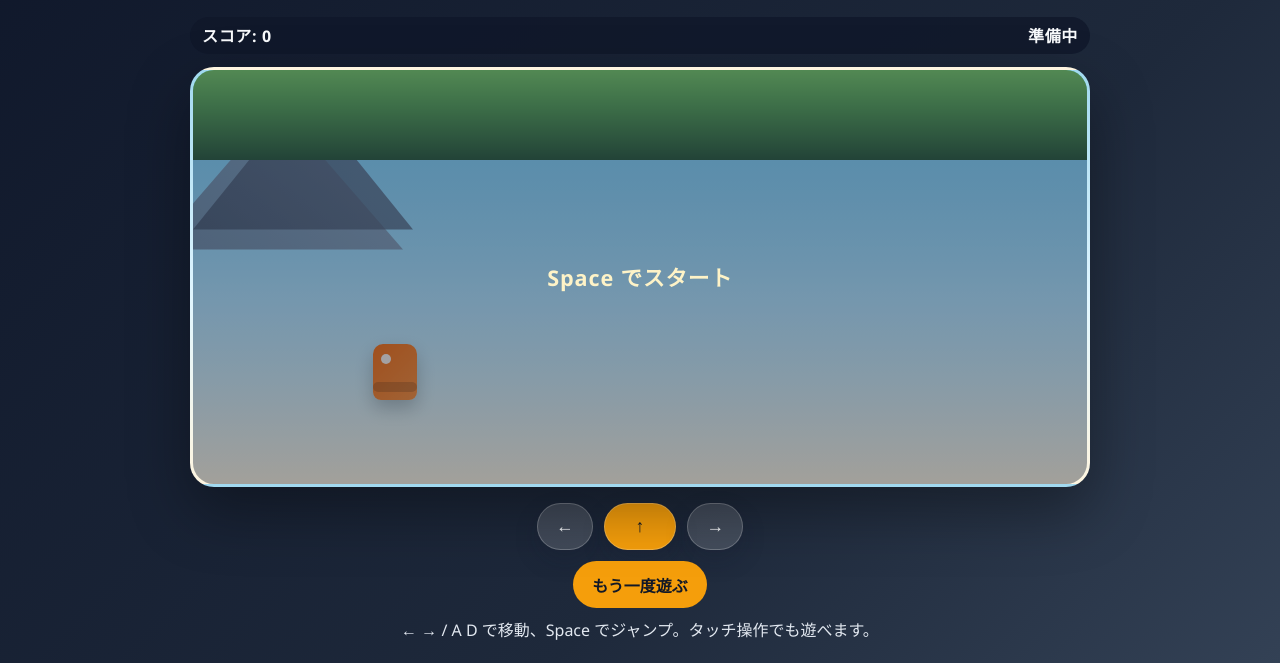
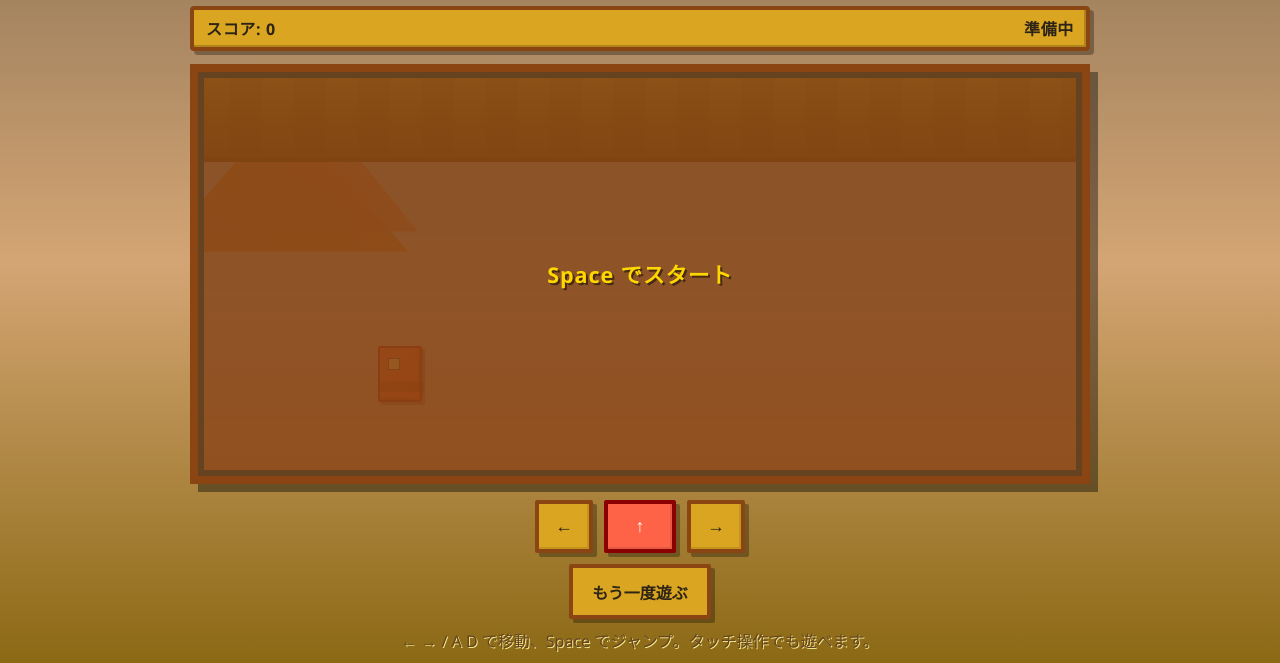
Before and after one commit to ishitaku214/my-first-app, a plain HTML site: page index.html in a window 1280 px wide. Shown: the part 137-800 px from the top of the page. Drawn offline with Linux system fonts and the light colour scheme.

Commit message:
レトロなゲームスタイルに変更
- 背景色を土色・茶色にして懐かしい雰囲気
- ボタンのボーダーを太めにして立体感
- ピクセルアート的な角ばったデザイン
- マリオなどの昔のゲーム風のカラーパレット
- テキストシャドウで昔のゲーム感
- グリッドパターンで復古的な見た目

```diff
--- a/style.css
+++ b/style.css
@@ -12,8 +12,8 @@ body {
   min-height: 100vh;
   display: grid;
   place-items: center;
-  background: linear-gradient(135deg, #0f172a, #1e293b 65%, #334155);
-  color: #f8fafc;
+  background: linear-gradient(180deg, #8b7355 0%, #d4a574 50%, #8b6914 100%);
+  color: #2d2416;
 }
 
 .app {
@@ -24,11 +24,16 @@ body {
 h1 {
   margin-bottom: 0.25rem;
   font-size: clamp(1.5rem, 2.4vw, 2.2rem);
+  color: #8b4513;
+  text-shadow: 2px 2px 0px #daa520, 4px 4px 0px rgba(0, 0, 0, 0.3);
+  font-weight: 900;
+  letter-spacing: 0.05em;
 }
 
 .subtitle {
   margin-top: 0;
-  color: #cbd5e1;
+  color: #654321;
+  text-shadow: 1px 1px 0px #f0e68c;
 }
 
 .hud {
@@ -37,21 +42,24 @@ h1 {
   align-items: center;
   margin: 0 0 0.8rem;
   padding: 0.4rem 0.75rem;
-  border-radius: 999px;
-  background: rgba(15, 23, 42, 0.8);
+  border-radius: 4px;
+  background: #daa520;
+  border: 4px solid #8b4513;
   font-weight: 600;
   letter-spacing: 0.04em;
+  color: #2d2416;
+  box-shadow: 4px 4px 0px rgba(0, 0, 0, 0.3), inset -2px -2px 0px rgba(0, 0, 0, 0.2);
 }
 
 .game {
   position: relative;
   width: 100%;
   height: 420px;
-  border-radius: 24px;
+  border-radius: 0px;
   overflow: hidden;
-  border: 3px solid rgba(255, 255, 255, 0.22);
-  box-shadow: 0 24px 60px rgba(0, 0, 0, 0.35);
-  background: linear-gradient(to bottom, #87ceeb 0%, #d8f3ff 55%, #fdf2d7 100%);
+  border: 8px solid #8b4513;
+  box-shadow: 8px 8px 0px rgba(0, 0, 0, 0.4), inset -3px -3px 0px rgba(0, 0, 0, 0.2);
+  background: linear-gradient(to bottom, #87ceeb 0%, #b0e0e6 55%, #d2b48c 100%);
 }
 
 .sky,
@@ -62,13 +70,15 @@ h1 {
 }
 
 .sky {
-  background: linear-gradient(to bottom, #7dd3fc, rgba(255, 255, 255, 0.2));
+  background: linear-gradient(to bottom, #87ceeb, #e0ffff);
+  background-image:
+    repeating-linear-gradient(0deg, transparent, transparent 20px, rgba(255,255,255,.05) 20px, rgba(255,255,255,.05) 40px);
 }
 
 .mountain {
   background-repeat: no-repeat;
   background-size: contain;
-  opacity: 0.75;
+  opacity: 0.8;
   bottom: 90px;
 }
 
@@ -76,22 +86,28 @@ h1 {
   left: -40px;
   width: 250px;
   height: 180px;
-  background-image: linear-gradient(to top right, #64748b, #94a3b8);
+  background-image: linear-gradient(to top right, #8b6914, #cd853f);
   clip-path: polygon(0% 100%, 50% 20%, 100% 100%);
+  filter: drop-shadow(3px 3px 0px rgba(0, 0, 0, 0.3));
 }
 
 .mountain-b {
   right: 30px;
   width: 220px;
   height: 160px;
-  background-image: linear-gradient(to top right, #475569, #64748b);
+  background-image: linear-gradient(to top right, #a0826d, #cd853f);
   clip-path: polygon(0% 100%, 50% 15%, 100% 100%);
+  filter: drop-shadow(3px 3px 0px rgba(0, 0, 0, 0.3));
 }
 
 .ground {
   bottom: 0;
   height: 90px;
-  background: linear-gradient(to top, #2f5f3f, #5aa55a 60%, #7ccf6c);
+  background: linear-gradient(to top, #2d5016, #6b8e23 60%, #9acd32);
+  background-image:
+    repeating-linear-gradient(90deg, transparent, transparent 32px, rgba(0,0,0,.1) 32px, rgba(0,0,0,.1) 64px),
+    linear-gradient(to top, #2d5016, #6b8e23 60%, #9acd32);
+  box-shadow: inset -4px -4px 0px rgba(0, 0, 0, 0.3);
 }
 
 .player {
@@ -99,16 +115,17 @@ h1 {
   left: 90px;
   width: 44px;
   height: 56px;
-  border-radius: 10px 10px 8px 8px;
-  background: linear-gradient(135deg, #f97316, #fb923c);
-  box-shadow: 0 8px 18px rgba(0, 0, 0, 0.22);
+  border-radius: 2px;
+  background: linear-gradient(135deg, #ff6347, #ff4500);
+  box-shadow: 3px 3px 0px rgba(0, 0, 0, 0.4), inset -2px -2px 0px rgba(0, 0, 0, 0.2);
+  border: 2px solid #8b0000;
 }
 
 .player::before,
 .player::after {
   content: "";
   position: absolute;
-  background: #fff7ed;
+  background: #ffff99;
 }
 
 .player::before {
@@ -116,7 +133,8 @@ h1 {
   left: 8px;
   width: 10px;
   height: 10px;
-  border-radius: 50%;
+  border-radius: 0px;
+  border: 1px solid #333;
 }
 
 .player::after {
@@ -124,8 +142,8 @@ h1 {
   left: 0;
   width: 44px;
   height: 10px;
-  border-radius: 999px;
-  background: rgba(0, 0, 0, 0.16);
+  border-radius: 2px;
+  background: rgba(0, 0, 0, 0.25);
 }
 
 .obstacles {
@@ -138,9 +156,10 @@ h1 {
   bottom: 90px;
   width: 36px;
   height: 44px;
-  border-radius: 8px 8px 4px 4px;
-  background: linear-gradient(180deg, #ef4444, #991b1b);
-  box-shadow: inset 0 -6px 12px rgba(0, 0, 0, 0.22);
+  border-radius: 0px;
+  background: linear-gradient(135deg, #dc143c, #8b0000);
+  box-shadow: 3px 3px 0px rgba(0, 0, 0, 0.4), inset -2px -2px 0px rgba(0, 0, 0, 0.2);
+  border: 2px solid #4b0000;
 }
 
 .message {
@@ -148,11 +167,14 @@ h1 {
   inset: 0;
   display: grid;
   place-items: center;
-  background: rgba(15, 23, 42, 0.38);
-  color: #fef3c7;
+  background: rgba(139, 69, 19, 0.9);
+  border: 6px solid #654321;
+  color: #ffd700;
   font-size: 1.35rem;
-  font-weight: 700;
+  font-weight: 900;
   letter-spacing: 0.04em;
+  text-shadow: 2px 2px 0px rgba(0, 0, 0, 0.5);
+  box-shadow: inset 0 0 0px rgba(0, 0, 0, 0.3);
 }
 
 .controls {
@@ -170,44 +192,52 @@ h1 {
 }
 
 .control-btn {
-  border: 1px solid rgba(255, 255, 255, 0.24);
-  border-radius: 999px;
+  border: 4px solid #8b4513;
+  border-radius: 2px;
   min-width: 56px;
   padding: 0.75rem 1rem;
   font-size: 1.1rem;
   font-weight: 700;
-  background: rgba(255, 255, 255, 0.16);
-  color: #f8fafc;
+  background: #daa520;
+  color: #2d2416;
   cursor: pointer;
-  box-shadow: 0 10px 24px rgba(15, 23, 42, 0.18);
+  box-shadow: 4px 4px 0px rgba(0, 0, 0, 0.3), inset -2px -2px 0px rgba(0, 0, 0, 0.1);
   touch-action: manipulation;
 }
 
 .control-btn.is-active {
-  transform: translateY(1px);
-  background: rgba(248, 250, 252, 0.28);
+  transform: translate(2px, 2px);
+  box-shadow: 2px 2px 0px rgba(0, 0, 0, 0.3), inset -1px -1px 0px rgba(0, 0, 0, 0.1);
 }
 
 .jump-btn {
   min-width: 72px;
-  background: #f59e0b;
-  color: #111827;
+  background: #ff6347;
+  color: #fff;
+  border-color: #8b0000;
 }
 
 button {
-  border: 0;
-  border-radius: 999px;
+  border: 4px solid #8b4513;
+  border-radius: 2px;
   padding: 0.7rem 1.2rem;
   font-size: 1rem;
-  font-weight: 700;
-  background: #f59e0b;
-  color: #111827;
+  font-weight: 900;
+  background: #daa520;
+  color: #2d2416;
   cursor: pointer;
+  box-shadow: 4px 4px 0px rgba(0, 0, 0, 0.3);
+}
+
+button:active {
+  transform: translate(2px, 2px);
+  box-shadow: 2px 2px 0px rgba(0, 0, 0, 0.3);
 }
 
 .hint {
   margin: 0;
-  color: #e2e8f0;
+  color: #654321;
+  text-shadow: 1px 1px 0px #f0e68c;
 }
 
 @media (max-width: 640px) {
```
